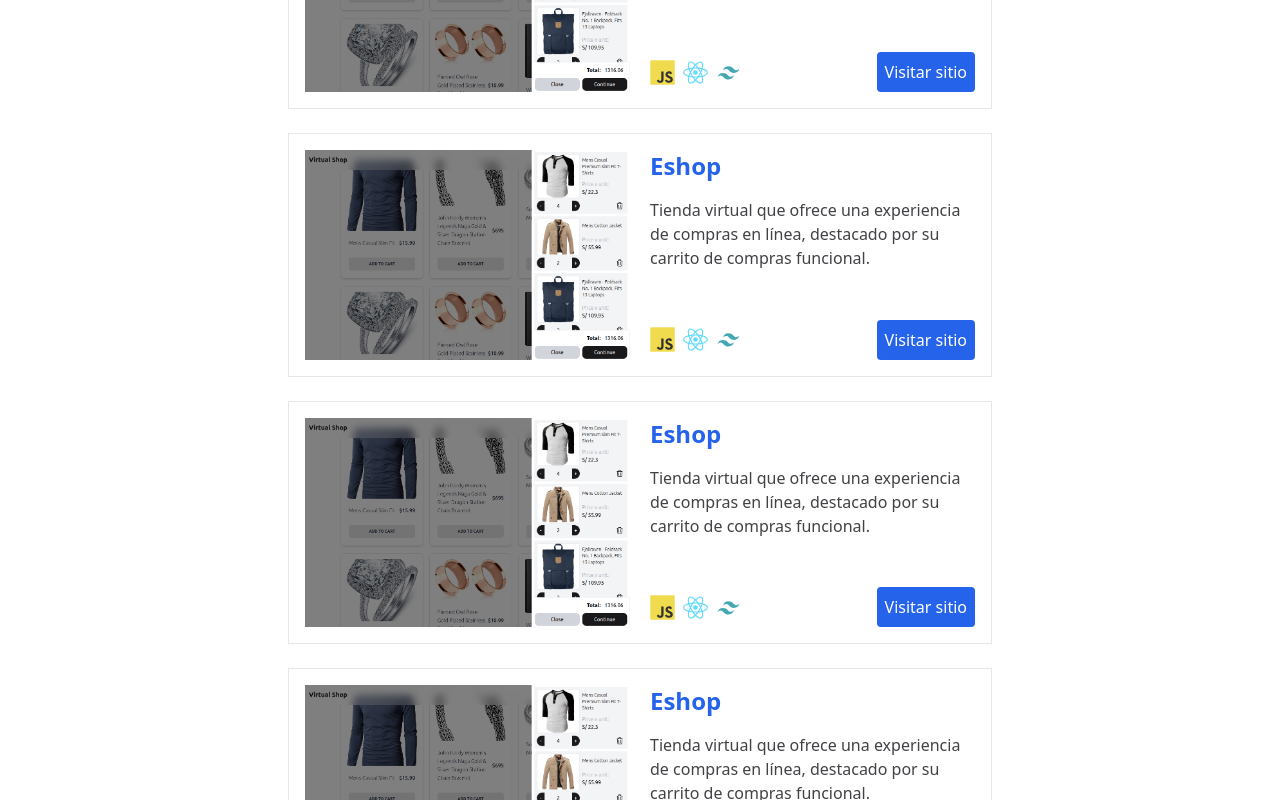
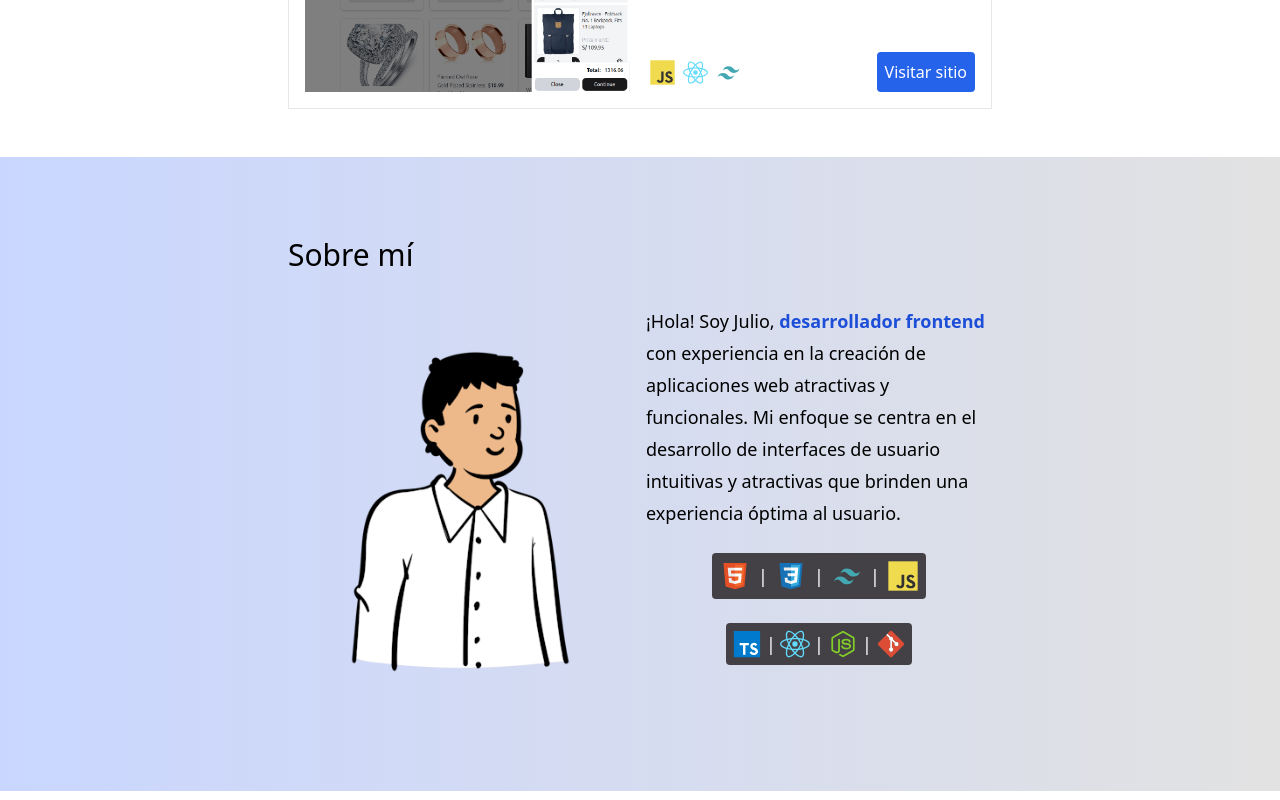
Before and after one commit to Garcia0404/PortfolioJG, a React (Vite) app: page / in a window 1280 px wide. Shown: the part 1600-2400 px from the top of the page. Built offline with nearby package versions, Linux system fonts and the light colour scheme.

Commit message:
validar formulario

```diff
--- a/src/components/AboutMe.tsx
+++ b/src/components/AboutMe.tsx
@@ -1,20 +1,44 @@
-
+import { motion } from "framer-motion"
 export const AboutMe = () => {
   return (
     <section id="aboutMe">
-      <div className="max-w-screen-tablet mx-auto p-6 mobileLg:p-12">
+      <motion.div
+        className="max-w-screen-tablet mx-auto p-6 mobileLg:p-12"
+        initial={{opacity:0,y:100}}
+        whileInView={{opacity:1,y:0}}
+        viewport={{ once: true }}
+        transition={{ duration: 0.7 }}
+      >
         <h2 className="text-3xl font-light my-8">Sobre mí</h2>
         <main className="grid mobileLg:grid-cols-2 gap-3 mb-6">
           <div className="grid place-content-center py-8">
             <img width='250px' height='250px' src="/peep.png" alt="miFoto" />
           </div>
-          <div className="flex items-center text-lg">
+          <div className="flex items-center text-lg flex-col">
             <p className="text-graMain text-wrap leading-8 font-light">
               ¡Hola! Soy Julio, <span className="text-blue-700 font-bold">desarrollador frontend</span> con experiencia en la creación de aplicaciones web atractivas y funcionales. Mi enfoque se centra en el desarrollo de interfaces de usuario intuitivas y atractivas que brinden una experiencia óptima al usuario.
             </p>
+            <span className="bg-grayMain rounded flex gap-2 p-2 mt-6 items-center">
+              <img height='30px' width='30px' src='/html.svg' alt="htmlIcon" />
+              <span className="text-white">|</span>
+              <img height='30px' width='30px' src='/css.svg' alt="cssIcon" />
+              <span className="text-white">|</span>
+              <img height='30px' width='30px' src='/tailwind.svg' alt="tailwindIcon" />
+              <span className="text-white">|</span>
+              <img height='30px' width='30px' src='/js.svg' alt="jsIcon" />
+            </span>
+            <span className="bg-grayMain rounded flex gap-1 p-1.5 mt-6 items-center">
+              <img height='30px' width='30px' src='/ts.svg' alt="tsIcon" />
+              <span className="text-white">|</span>
+              <img height='30px' width='30px' src='/react.svg' alt="reactIcon" />
+              <span className="text-white">|</span>
+              <img height='30px' width='30px' src='/node.svg' alt="nodeIcon" />
+              <span className="text-white">|</span>
+              <img height='30px' width='30px' src='/git.svg' alt="gitIcon" />
+            </span>
           </div>
         </main>
-      </div>
+      </motion.div>
     </section>
   )
 }
--- a/src/components/Header.tsx
+++ b/src/components/Header.tsx
@@ -13,8 +13,12 @@ export const Header: React.FC<HeaderProps> = ({ title }) => {
   const toggleStyle2 = active ? 'opacity-0' : ''
   const toggleStyle3 = active ? 'rotate-45' : ''
   return (
-    <motion.header initial={{opacity:0}} animate={{opacity:1}} transition={{delay:1}} className='sticky top-0 right-0 backdrop-blur-md z-10'>
-      <div className='flex justify-between items-center p-6 mobileLg:px-12 max-w-screen-tablet mx-auto'>
+    <motion.header
+      initial={{ opacity: 0 }}
+      animate={{ opacity: 1 }}
+      transition={{ delay: 1 }}
+      className='sticky top-0 right-0 backdrop-blur-md z-10'>
+      <nav className='flex justify-between items-center p-6 mobileLg:px-12 max-w-screen-tablet mx-auto'>
         <style>
           {`
           .list-item::before {
@@ -30,9 +34,29 @@ export const Header: React.FC<HeaderProps> = ({ title }) => {
           .list-item:hover::before{
             width: 100%;
           }
-        `}
+          header{
+            animation: headerScroll both;
+            animation-timeline: scroll(root);
+            animation-range:0 300px;
+          }
+          nav{
+            animation: navbarScroll both;
+            animation-timeline: scroll(root);
+            animation-range:0 300px;
+          }
+          @keyframes navbarScroll{
+            to{
+              padding:12px;
+            }
+          }
+          @keyframes headerScroll{
+            to{
+              background-color: rgba(255,255,255,0.5);
+            }
+          }
+          `}
         </style>
-        <h1 className='text-3xl border border-blueMain p-1 text-grayMain'>{title}</h1>
+        <h1 className='logo text-3xl border border-blueMain p-1 text-grayMain'>{title}</h1>
         <div className="toggle mobileLg:hidden" onClick={handleClick}>
           <button className="show-menu flex flex-col w-[30px] gap-[9px]">
             <div className={`bg-grayMain h-[2px] w-full origin-right transition-all duration-300 rounded-md ${toggleStyle1}`}></div>
@@ -46,7 +70,7 @@ export const Header: React.FC<HeaderProps> = ({ title }) => {
           <li className='relative list-item'><a href="#aboutMe">Sobre mí</a></li>
           <li className='relative list-item'><a href="#contact">Contacto</a></li>
         </ul>
-      </div>
+      </nav>
     </motion.header>
   );
 }
--- a/src/components/Proyects.tsx
+++ b/src/components/Proyects.tsx
@@ -3,13 +3,13 @@ import { ProyectCard } from "."
 import { proyects } from "../helper/proyects"
 export const Proyects = () => {
   return (
-    <section className="bg-white" id="proyects">
+    <section className="bg-white overflow-hidden" id="proyects">
       <motion.div
         className="max-w-screen-tablet mx-auto p-6 mobileLg:p-12"
         initial={{ opacity: 0, y: 100 }}
         whileInView={{ opacity: 1, y: 0 }}
         viewport={{ once: true }}
-        transition={{ duration: 0.6 }}
+        transition={{ duration: 0.7 }}
 
       >
         <h2 className="text-3xl font-light my-8">Proyects</h2>
--- a/src/helper/proyects.ts
+++ b/src/helper/proyects.ts
@@ -27,25 +27,5 @@ export const proyects:Proyect[] = [
     tools:['/js.svg','/react.svg','/tailwind.svg'],
     link:'https://eshop-red.vercel.app/',
   },
-  {
-    name:'Eshop',
-    img:'/eshop.png',
-    description:'Tienda virtual que ofrece una experiencia de compras en línea, destacado por su carrito de compras funcional.',
-    tools:['/js.svg','/react.svg','/tailwind.svg'],
-    link:'https://eshop-red.vercel.app/',
-  },
-  {
-    name:'Eshop',
-    img:'/eshop.png',
-    description:'Tienda virtual que ofrece una experiencia de compras en línea, destacado por su carrito de compras funcional.',
-    tools:['/js.svg','/react.svg','/tailwind.svg'],
-    link:'https://eshop-red.vercel.app/',
-  },
-  {
-    name:'Eshop',
-    img:'/eshop.png',
-    description:'Tienda virtual que ofrece una experiencia de compras en línea, destacado por su carrito de compras funcional.',
-    tools:['/js.svg','/react.svg','/tailwind.svg'],
-    link:'https://eshop-red.vercel.app/',
-  }
+
 ]
--- a/tailwind.config.js
+++ b/tailwind.config.js
@@ -15,7 +15,7 @@ export default {
         'mobileLg': '550px',
         'tabletsm': '650px',
         'tablet': '800px',
-      }
+      },
     },
   },
   plugins: [],
```
Also changed, not shown: src/components/Contact.tsx (+65 -6 lines), public/react.svg.
